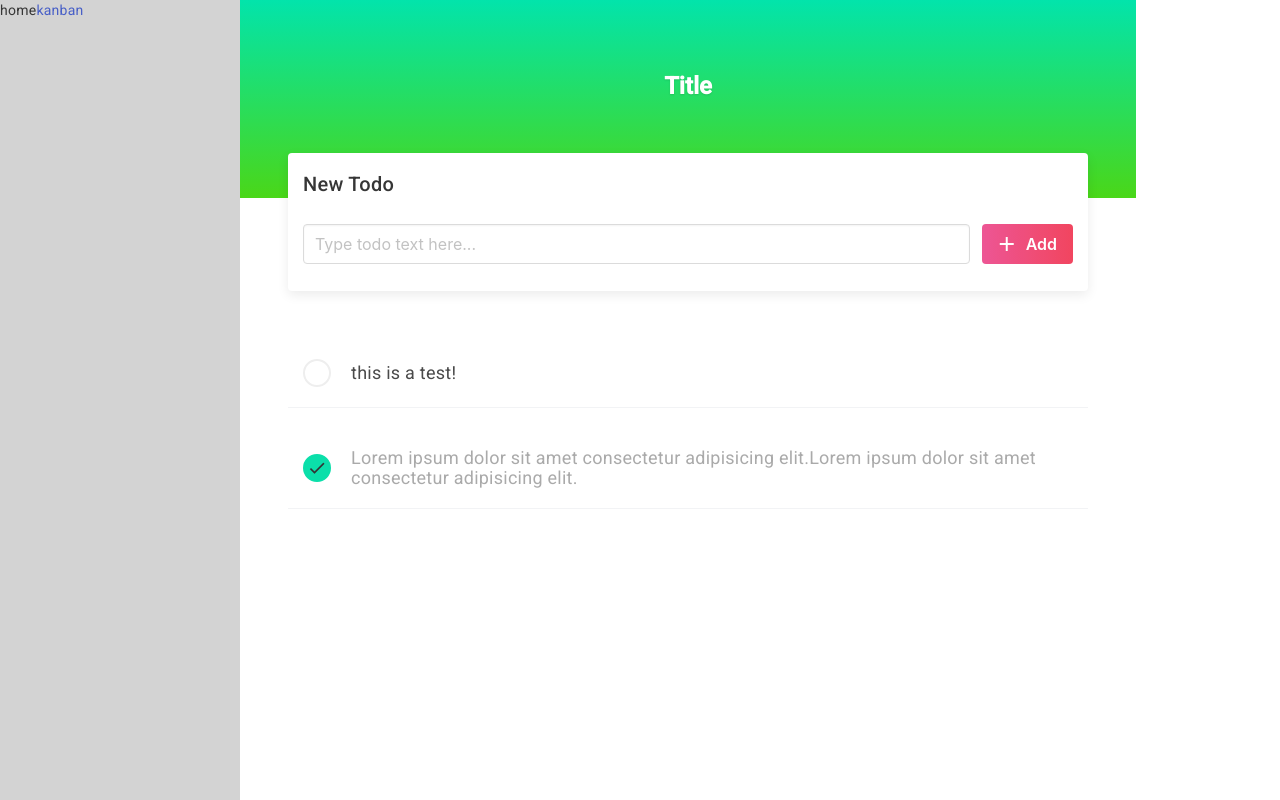
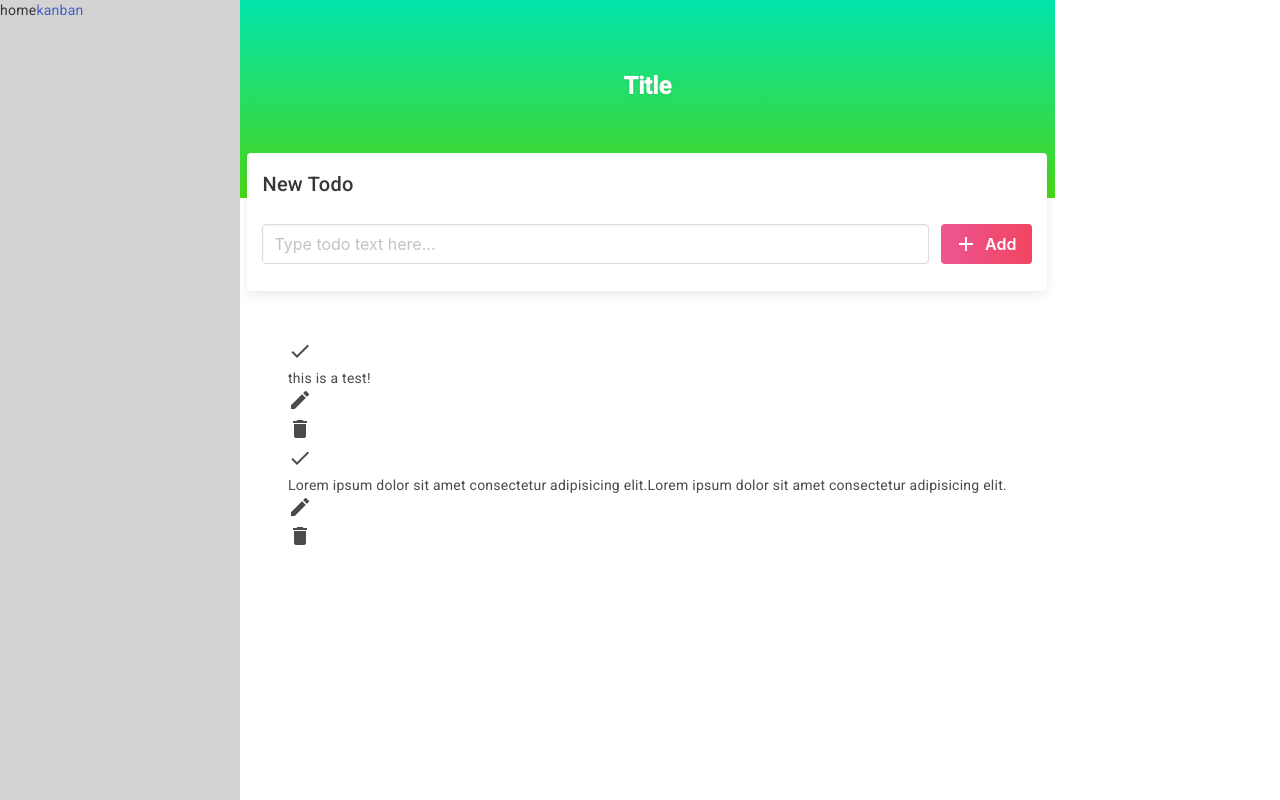
Before and after one commit to mdorizon/dashboard-project, an Angular app: page / in a window 1280 px wide. Built offline with nearby package versions, Linux system fonts and the light colour scheme.

Commit message:
fix error msg and adding todo-item

```diff
--- a/src/app/app.module.ts
+++ b/src/app/app.module.ts
@@ -11,6 +11,7 @@ import { BrowserAnimationsModule } from '@angular/platform-browser/animations';
 import { DragDropModule } from '@angular/cdk/drag-drop';
 import { KanbanPageComponent } from './pages/kanban-page/kanban-page.component';
 import { HomeComponent } from './pages/home/home.component';
+import { TodoItemComponent } from './todo-item/todo-item.component';
 
 @NgModule({
   declarations: [
@@ -18,7 +19,8 @@ import { HomeComponent } from './pages/home/home.component';
     TodosComponent,
     KanbanComponent,
     KanbanPageComponent,
-    HomeComponent
+    HomeComponent,
+    TodoItemComponent
   ],
   imports: [
     BrowserModule,
--- /dev/null
+++ b/src/app/todo-item/todo-item.component.html
@@ -0,0 +1,18 @@
+<div class="todo-item" [class.completed]="todo.completed">
+    <div class="check-box">
+        <i class="material-icons">check</i>
+    </div>
+    <div class="todo-text">
+        {{ todo.text }}
+    </div>
+
+    <div class="todo-controls-box">
+        <div class="todo-control-button">
+            <i class="material-icons">edit</i>
+        </div>
+
+        <div class="todo-control-button is-danger">
+            <i class="material-icons">delete</i>
+        </div>
+    </div>
+</div>
--- /dev/null
+++ b/src/app/todo-item/todo-item.component.ts
@@ -0,0 +1,19 @@
+import { Component, OnInit, Input } from '@angular/core';
+import { Todo } from '../shared/todo.model';
+
+@Component({
+  selector: 'app-todo-item',
+  templateUrl: './todo-item.component.html',
+  styleUrl: './todo-item.component.scss'
+})
+export class TodoItemComponent implements OnInit{
+
+@Input()  todo: Todo
+
+  constructor() { }
+
+  ngOnInit(): void {
+
+  }
+
+}
--- a/src/app/todos/todos.component.html
+++ b/src/app/todos/todos.component.html
@@ -20,8 +20,8 @@
               </div>
 
               <div *ngIf="todoTextField.invalid && showValidationErrors">
-                  <p class="help is-danger" *ngIf="todoTextField.errors['required']">Todo text is required</p>
-                  <p class="help is-danger" *ngIf="todoTextField.errors['minlength']h">Todo text must be at least 2 characters</p>
+                  <p class="help is-danger" *ngIf="todoTextField.errors?.['required']">Todo text is required</p>
+                  <p class="help is-danger" *ngIf="todoTextField.errors?.['minlength']">Todo text must be at least 2 characters</p>
               </div>
         </form>
     </div>
@@ -30,24 +30,9 @@
 <section class="section">
     <div class="container">
         <div class="todos-list">
-            <div class="todo-item" *ngFor="let todo of todos" [class.completed]="todo.completed">
-                <div class="check-box">
-                    <i class="material-icons">check</i>
-                </div>
-                <div class="todo-text">
-                    {{ todo.text }}
-                </div>
 
-                <div class="todo-controls-box">
-                    <div class="todo-control-button">
-                        <i class="material-icons">edit</i>
-                    </div>
+            <app-todo-item  *ngFor="let todo of todos" [todo]="todo"></app-todo-item>
 
-                    <div class="todo-control-button is-danger">
-                        <i class="material-icons">delete</i>
-                    </div>
-                </div>
-            </div>
         </div>
     </div>
 </section>
--- a/src/app/todos/todos.component.ts
+++ b/src/app/todos/todos.component.ts
@@ -20,12 +20,16 @@ export class TodosComponent implements OnInit{
   }
 
   onFormSubmit(form: NgForm) {
-    if(form.invalid) return this.showValidationErrors = true
 
     console.log("FORM SUBMITTED")
     console.log(form)
 
+    if(form.invalid) return this.showValidationErrors = true
 
     this.dataService.addTodo(new Todo(form.value.text))
+
+    this.showValidationErrors = false
+
+    form.reset()
   }
 }
--- a/tsconfig.json
+++ b/tsconfig.json
@@ -7,7 +7,7 @@
     "strict": true,
     "noImplicitOverride": true,
     "noPropertyAccessFromIndexSignature": true,
-    "noImplicitReturns": true,
+    "noImplicitReturns": false,
     "noFallthroughCasesInSwitch": true,
     "skipLibCheck": true,
     "esModuleInterop": true,
```
Also changed, not shown: src/app/todo-item/todo-item.component.scss (added), 1 other file (tests, documents, lock files or other folders).
